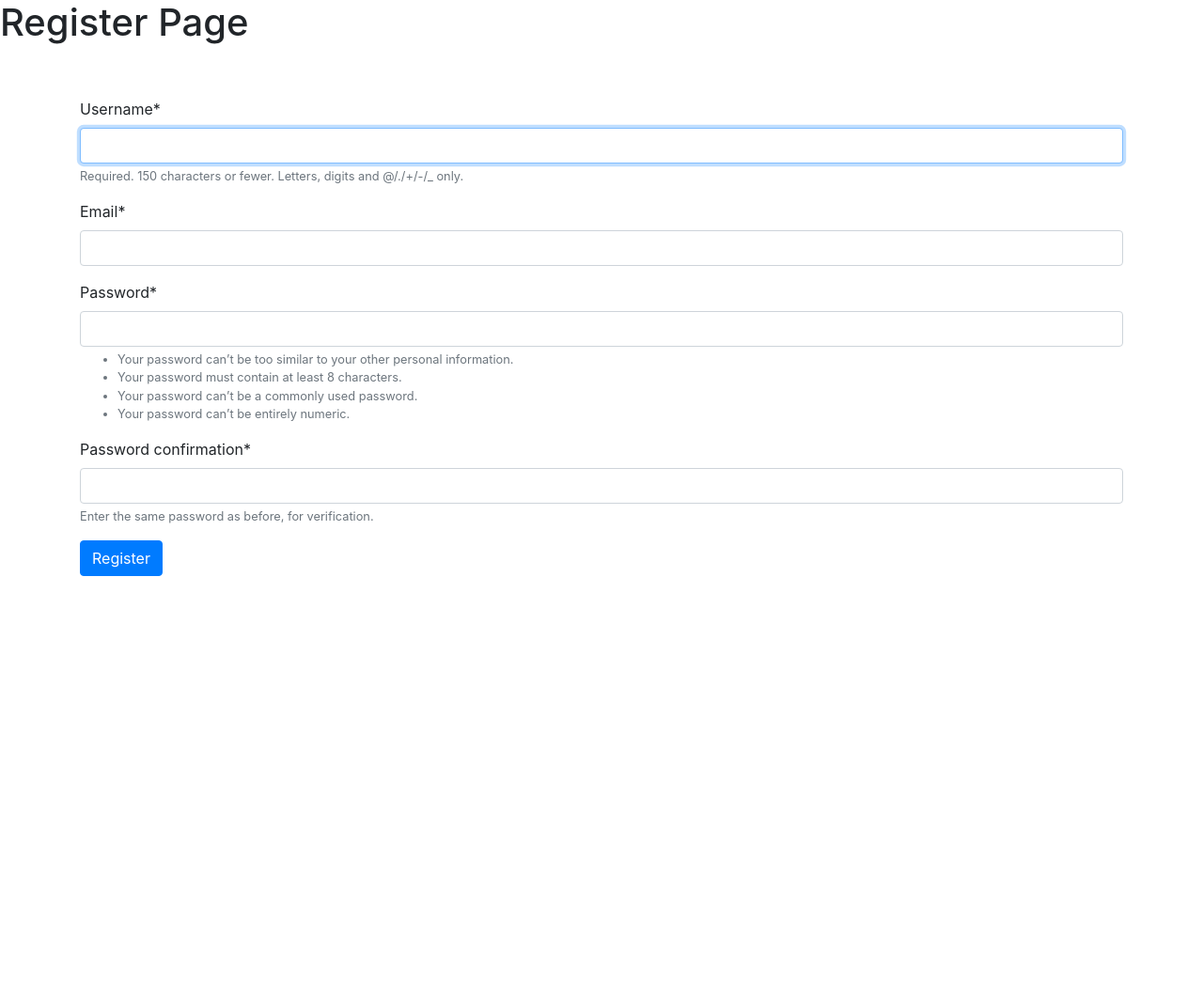
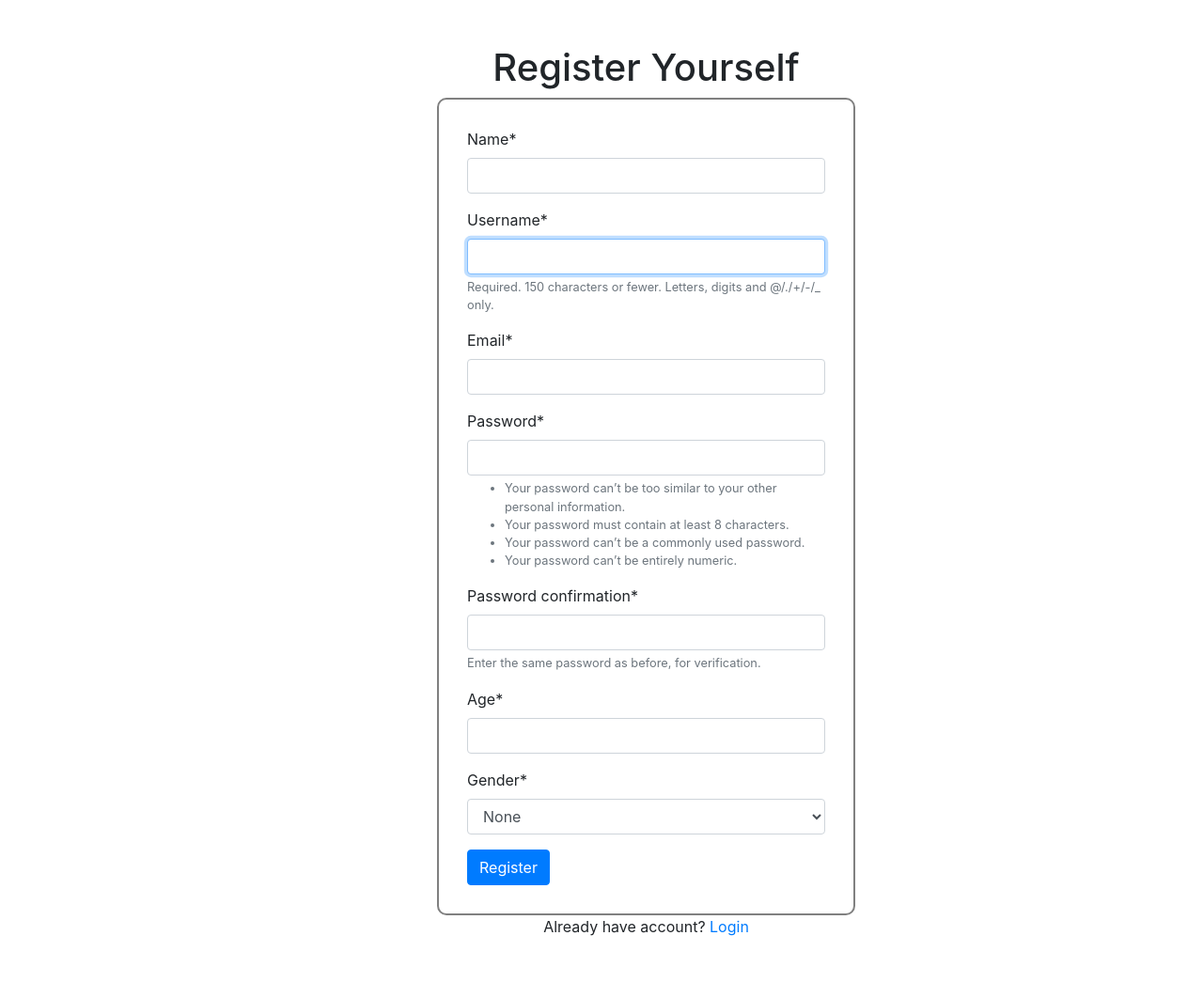
Before and after one commit to Atul18341/django-blog-app, a Django app: page /post/signup in a window 1280 px wide. Shown: the part 56-1118 px from the top of the page at 94% size. Before the commit the page ends 669 px from the top, so only its background shows below. Run offline with Django 3.2, Linux system fonts and the light colour scheme; some libraries are stand-ins or nearby versions.

Commit message:
Form updated & styled

```diff
--- a/blogapp/blogapp/settings.py
+++ b/blogapp/blogapp/settings.py
@@ -121,5 +121,6 @@ USE_TZ = True
 # https://docs.djangoproject.com/en/3.1/howto/static-files/
 
 STATIC_URL = '/static/'
+STATIC_ROOT=os.path.join(BASE_DIR, 'static')
 MEDIA_URL='media/'
 MEDIA_ROOT=os.path.join(BASE_DIR,'media')
--- a/blogapp/myblog/forms.py
+++ b/blogapp/myblog/forms.py
@@ -2,16 +2,23 @@ from django import forms
 from django.contrib.auth.forms import UserCreationForm
 from django.contrib.auth.models import User
 
-class RegisterForm(UserCreationForm):
+gender_options=(("1","None"),("2","Male"),("3","Female"),("4","Others"))
+
+class NewUserForm(UserCreationForm):
+   name=forms.CharField(required=True)
    email=forms.EmailField(required=True)
-
+   age=forms.CharField(required=True)
+   gender=forms.ChoiceField(choices=gender_options)
    class Meta:
      model=User
-     fields=("username","email","password1","password2")
+     fields=("name","username","email","password1","password2","age","gender")
 
    def save(self, commit=True):
-    user=super(RegisterForm, self).save(commit=False)
-    user.email=self.cleaned_data['email']
-    if commit:
-      user.save()
-    return user
+       user=super(NewUserForm, self).save(commit=False)
+       user.name=self.cleaned_data['name']
+       user.email=self.cleaned_data['email']
+       user.age=self.cleaned_data['age']
+       user.gender=self.cleaned_data['gender']
+       if commit:
+         user.save()
+       return user
--- /dev/null
+++ b/blogapp/myblog/static/css/style.css
@@ -0,0 +1 @@
+.signup,.login{border:2px solid grey;border-radius:10px;padding:30px;}
--- a/blogapp/myblog/templates/header.html
+++ b/blogapp/myblog/templates/header.html
@@ -3,6 +3,7 @@
 <html>
 <head>
     <link rel="stylesheet" href="https://stackpath.bootstrapcdn.com/bootstrap/4.5.2/css/bootstrap.min.css">
+    <link rel="stylesheet" href="{% static 'css/style.css'%}">
 </head>
 <body>
 <div class="row">
--- a/blogapp/myblog/templates/signup.html
+++ b/blogapp/myblog/templates/signup.html
@@ -5,12 +5,18 @@
 
 {% load crispy_forms_tags %}
 
-<h1> Register Page</h1>
- <div class="container  py-5">
-  <form method="POST">
-   {% csrf_token %}
-   {{ register_form|crispy }}
-  <button class="btn btn-primary" type="submit">Register</button>
- </form>
+<div class="container  py-5">
+<div class="row">
+    <div class="col-md-5 offset-md-4">
+   <h1 class="text-center"> Register Yourself</h1>
+     <form class="signup" method="POST">
+      {% csrf_token %}
+      {{ register_form|crispy }}
+      <button class="btn btn-primary" type="submit">Register</button>
+     </form>
+   <p class="text-center">Already have account? <a href="{% url 'Login' %}">Login</a>
+    </div>
+  </div>
+
 </div>
 {% endblock %}
--- a/blogapp/myblog/urls.py
+++ b/blogapp/myblog/urls.py
@@ -3,6 +3,6 @@ from . import views
 
 urlpatterns=[
      path('',views.blogs,name="Blog"),
-     path('post/login',views.login,name="Login"),
+     path('post/login',views.user_login,name="Login"),
      path('post/signup',views.signup,name="SignUp"),
 ]
--- a/blogapp/myblog/views.py
+++ b/blogapp/myblog/views.py
@@ -1,6 +1,6 @@
 from django.shortcuts import render,redirect
 from .models import blog
-from .forms import RegisterForm
+from .forms import NewUserForm
 from django.contrib.auth import login,authenticate
 from django.contrib import messages
 from django.contrib.auth.forms import AuthenticationForm
@@ -12,32 +12,32 @@ def blogs(request):
     blogs=blog.objects.all()
     return render(request,"index.html",{'blogs':blogs})
 
-def login(request):
-    if request.method=="post":
-      form=AuthenticationForm(request.POST)
+def user_login(request):
+    if request.method=="POST":
+      form=AuthenticationForm(request,request.POST)
       if form.is_valid():
         username=form.cleaned_data.get('username')
         password=form.cleaned_data.get('password')
-        user=authenticate(username,password)
+        user=authenticate(username=username,password=password)
         if user is not None:
-          login(request,user)
+          login(request, user)
           messages.info(request, f"You are now logged in as:{username}.")
-          return redirect("index.html")
+          return redirect("Blog")
         else:
            messages.error(request,"Invalid username or password.")
       else:
-          messages.error(request,"Invalid usename or password.")
-    form=AuthenticationForm
+          messages.error(request,"Invalid usename or password.Correct it")
+    form=AuthenticationForm()
     return render(request,"login.html",{'login_form':form})
 
 def signup(request):
-    if request.method=="post":
-      form=RegisterForm(request.POST)
+    if request.method=="POST":
+      form=NewUserForm(request.POST)
       if form.is_valid():
         user=form.save()
-        login(request,user)
+        login(request, user)
         messages.success(request, "Registration Successful.")
-        return redirect(" ")
+        return redirect("Login")
       messages.error(request, "Unsuccessful registration. Invalid information.")
-    form=RegisterForm
+    form=NewUserForm
     return render(request,"signup.html",{'register_form':form})
```
Also changed, not shown: blogapp/myblog/templates/login.html (+12 -7 lines), blogapp/db.sqlite3.
